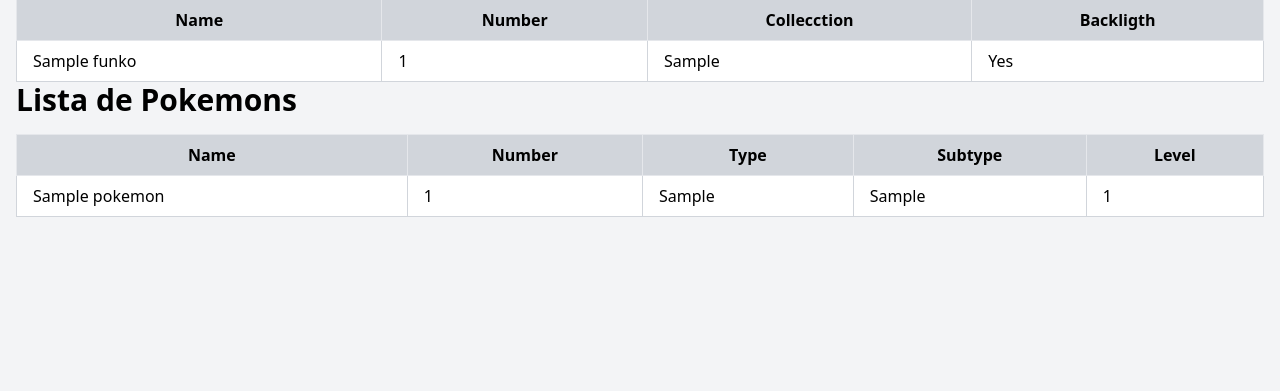
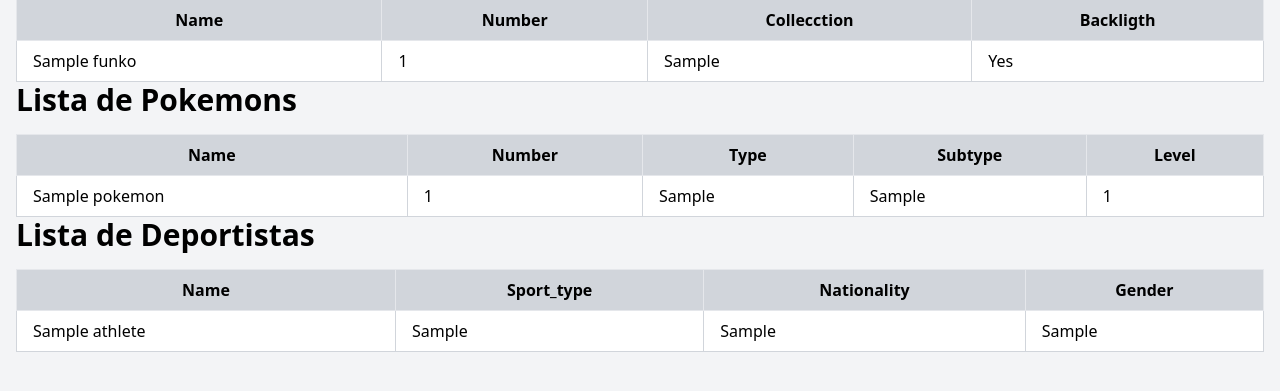
Before and after one commit to estanislaopinon/proyecto_backend, a Django app: page / in a window 1280 px wide. Shown: the part 145-536 px from the top of the page. Run offline with Django 5.2, Linux system fonts and the light colour scheme; tables that the repository leaves empty hold one stand-in row (values such as "Sample post").

Commit message:
create model athlete

```diff
--- a/api_backend/funko_api/admin.py
+++ b/api_backend/funko_api/admin.py
@@ -1,8 +1,9 @@
 from django.contrib import admin
-from funko_api.models import Funko, User, Pokemon
+from funko_api.models import Funko, User, Pokemon, Athlete
 # Register your models here.
 
 
 admin.site.register(Funko)
 admin.site.register(User)
 admin.site.register(Pokemon)
+admin.site.register(Athlete)
--- a/api_backend/funko_api/models.py
+++ b/api_backend/funko_api/models.py
@@ -31,3 +31,13 @@
 
     def __str__(self):
         return f'{self.name} - {self.number} '
+
+
+class Athlete(models.Model):
+    name = models.CharField(max_length=128)
+    sport_type = models.CharField(max_length=128)
+    nationality = models.CharField(max_length=128)
+    gender = models.CharField(max_length=16)
+
+    def __str__(self):
+        return f'{self.name} '
--- a/api_backend/funko_api/serializers.py
+++ b/api_backend/funko_api/serializers.py
@@ -1,5 +1,5 @@
 from rest_framework import serializers
-from funko_api.models import Funko, Pokemon
+from funko_api.models import Funko, Pokemon, Athlete
 
 
 class FunkoSerializer(serializers.ModelSerializer):
@@ -13,3 +13,9 @@
     class Meta:
         model = Pokemon
         fields = ['name', 'number', 'type', 'subtype', 'level']
+
+
+class AthleteSerializer(serializers.ModelSerializer):
+    class Meta:
+        model = Athlete
+        fields = '__all__'
--- a/api_backend/funko_api/urls.py
+++ b/api_backend/funko_api/urls.py
@@ -7,4 +7,5 @@
     path('users_rest/', views.users_rest, name='users_rest'),
     path('add_funko/', views.add_funko_view, name='add_funko'),
     path('pokemons_rest/', views.pokemons_rest, name='pokemons_rest'),
+    path('athlete_rest/', views.athlete_rest, name='athlete_rest')
 ]
--- a/api_backend/funko_api/views.py
+++ b/api_backend/funko_api/views.py
@@ -1,10 +1,10 @@
 from django.http import JsonResponse, HttpResponse, HttpResponseRedirect
 from django.shortcuts import render
-from funko_api.forms import FunkoForm, PokemonForm
+from funko_api.forms import FunkoForm, PokemonForm, AthleteForm
 
 
-from funko_api.models import Funko, Pokemon
-from funko_api.serializers import FunkoSerializer, PokemonSerializer
+from funko_api.models import Funko, Pokemon, Athlete
+from funko_api.serializers import FunkoSerializer, PokemonSerializer, AthleteSerializer
 from django.middleware.csrf import get_token
 
 # Create your views here.
@@ -49,6 +49,8 @@
         """
         return HttpResponse(html_form)
 
+# ------! POKEMONS !---------
+
 
 def get_all_pokemons():
     pokemons = Pokemon.objects.all().order_by('name')
@@ -57,11 +59,23 @@
 
 
 def index(request):
+    athlete = get_all_athlete()
     funkos = get_all_funkos()
     pokemons = get_all_pokemons()
-    return render(request, 'index.html', {'pokemons': pokemons, 'funkos': funkos})
+    return render(request, 'index.html', {'pokemons': pokemons, 'funkos': funkos, 'athlete': athlete})
 
 
 def pokemons_rest(request):
     pokemons = get_all_pokemons()
     return JsonResponse(pokemons, safe=False)
+
+
+def get_all_athlete():
+    athlete = Athlete.objects.all().order_by('nationality')
+    athlete_serializers = AthleteSerializer(athlete, many=True)
+    return athlete_serializers.data
+
+
+def athlete_rest(request):
+    athlete = get_all_athlete()
+    return JsonResponse(athlete, safe=False)
--- a/api_backend/templates/index.html
+++ b/api_backend/templates/index.html
@@ -71,6 +71,28 @@
                 {% endfor %}
             </tbody>
         </table>
+        <h1 class="text-3xl font-bold mb-4">Lista de Deportistas</h1>
+        <table class="w-full border-collapse border border-gray-300">
+            <thead>
+                <tr class="bg-gray-200">
+                    <th class="border bg-gray-300 px-4 py-2">Name</th>
+                    <th class="border bg-gray-300 px-4 py-2">Sport_type</th>
+                    <th class="border bg-gray-300 px-4 py-2">Nationality</th>
+                    <th class="border bg-gray-300 px-4 py-2">Gender</th>
+                </tr>
+            </thead>
+            <tbody>
+                {% for athlete in athlete %}
+                <tr class="bg-white">
+                    <td class="border border-gray-300 px-4 py-2">{{ athlete.name }}</td>
+                    <td class="border border-gray-300 px-4 py-2">{{ athlete.sport_type }}</td>
+                    <td class="border border-gray-300 px-4 py-2">{{ athlete.nationality }}</td>
+                    <td class="border border-gray-300 px-4 py-2">{{ athlete.gender }}</td>
+                    </td>
+                </tr>
+                {% endfor %}
+            </tbody>
+        </table>
     </div>
 
 </body>
```
Also changed, not shown: api_backend/funko_api/forms.py (+12 -1 lines), api_backend/funko_api/migrations/0004_alter_pokemon_subtype.py (added), api_backend/funko_api/migrations/0005_athlete_alter_pokemon_subtype.py (added), api_backend/funko_api/migrations/0006_remove_athlete_date_of_birth.py (added).
